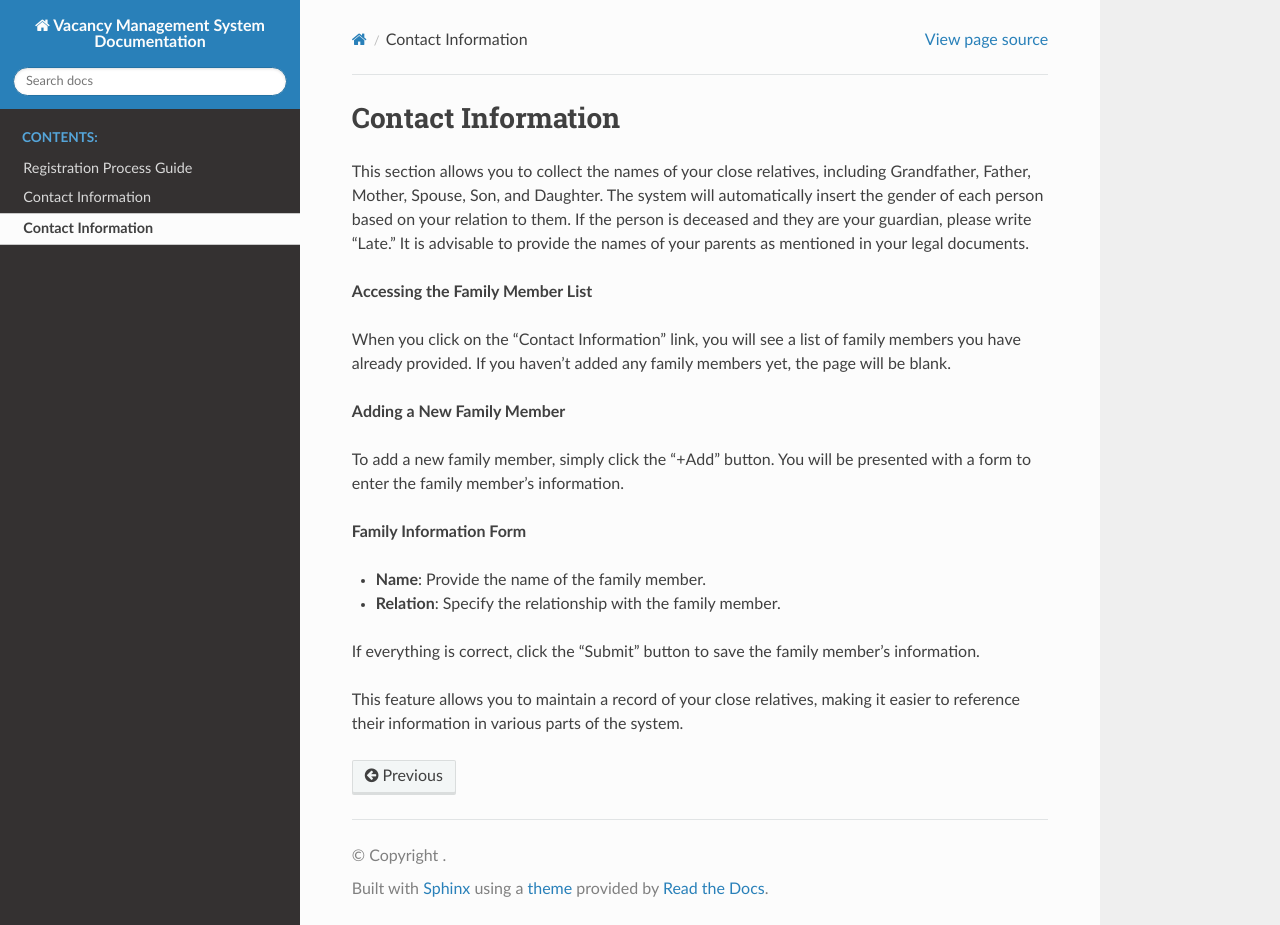
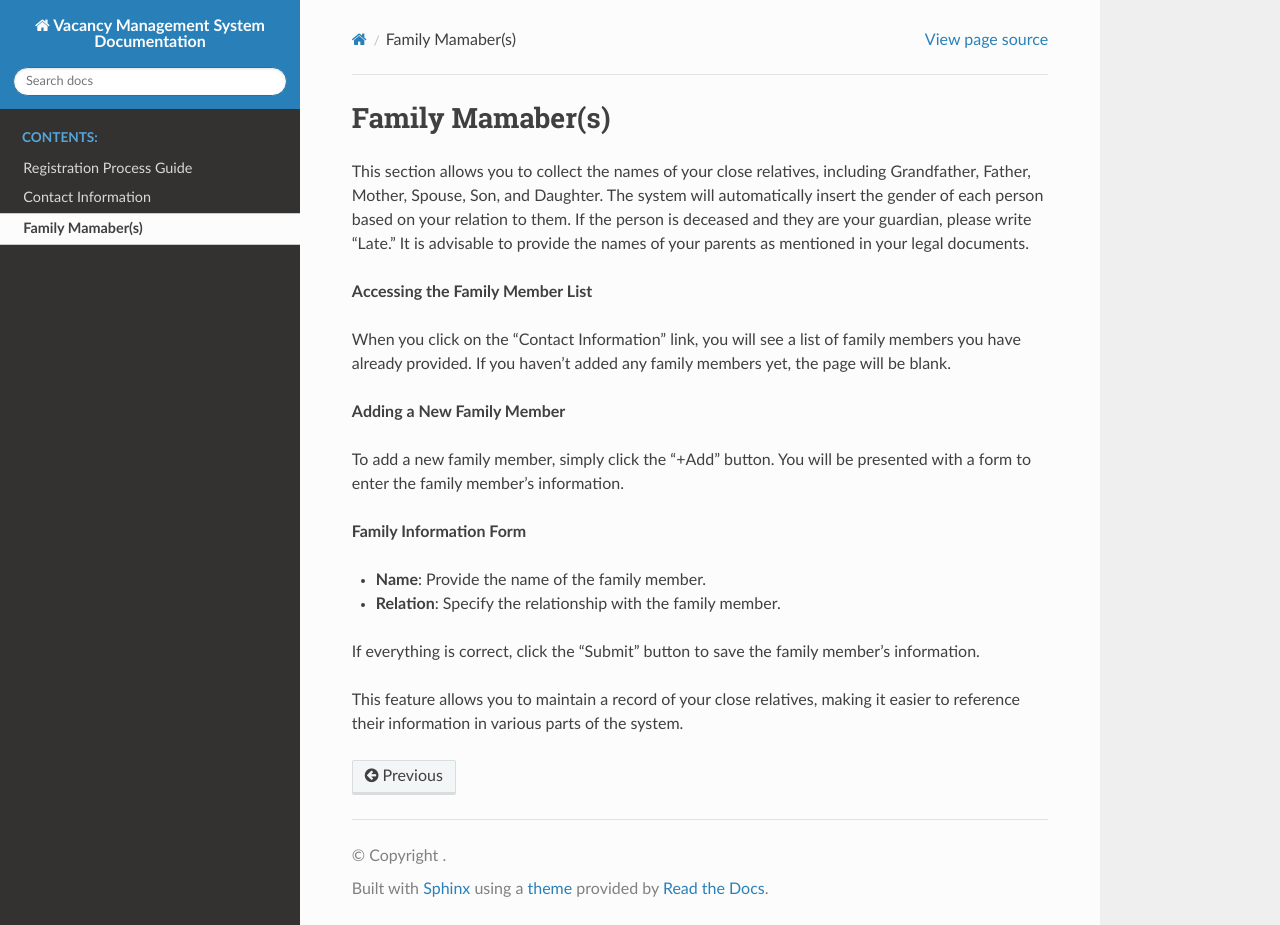
Before and after one commit to w38g0ru/vms, a Sphinx documentation site: the page built from docs/familymamabers.rst, in a window 1280 px wide and 925 px high. Built offline with Sphinx 7.4.7 and the Read the Docs theme 2.0.0, drawn with Linux system fonts in a browser that asks for light colours; pages that are not in the unit, such as notebooks, are missing from menus.

Commit message:
Update familymamabers.rst

```diff
--- a/docs/familymamabers.rst
+++ b/docs/familymamabers.rst
@@ -1,4 +1,4 @@
-Contact Information
+Family Mamaber(s)
 ==================
 
 This section allows you to collect the names of your close relatives, including Grandfather, Father, Mother, Spouse, Son, and Daughter. The system will automatically insert the gender of each person based on your relation to them. If the person is deceased and they are your guardian, please write "Late." It is advisable to provide the names of your parents as mentioned in your legal documents.
```
